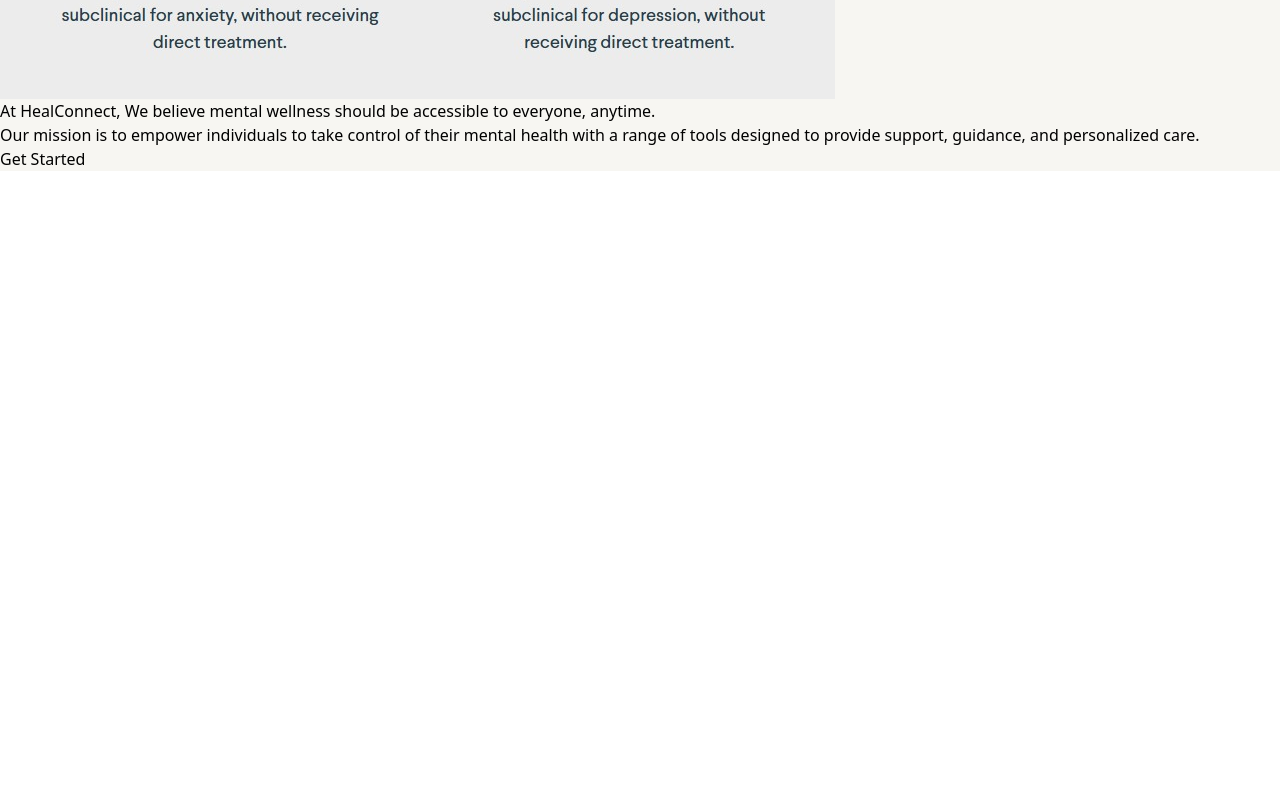
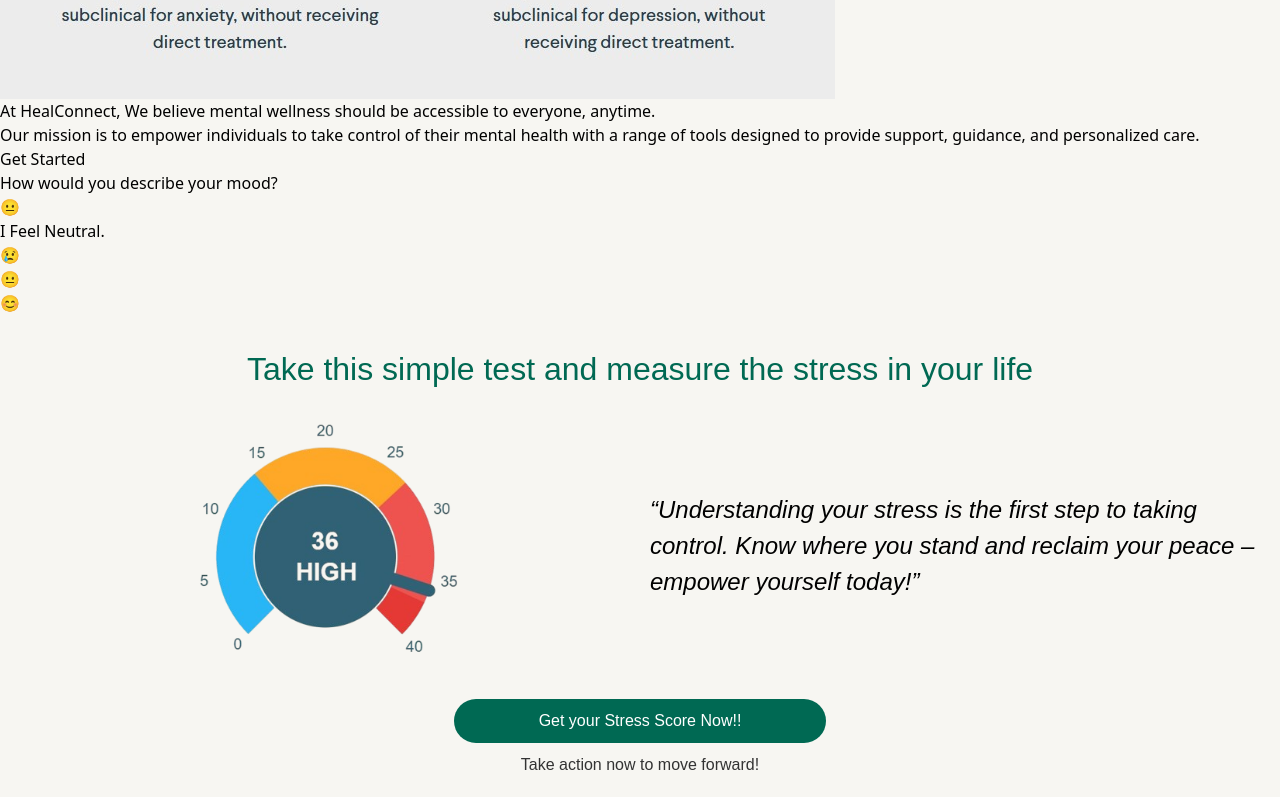
Before and after one commit to Odooamalthea2024/mehakverma_HealConnect, a React (Vite) app in the folder frontend/: page / in a window 1280 px wide. Shown: the part 1089-1886 px from the top of the page. Before the commit the page ends 1260 px from the top, so only its background shows below. Built offline with nearby package versions, Linux system fonts and the light colour scheme.

Commit message:
mood and stress added

```diff
--- a/frontend/src/App.jsx
+++ b/frontend/src/App.jsx
@@ -6,6 +6,8 @@
 import Mission from './components/Mission';
 import { BrowserRouter as Router, Routes, Route } from 'react-router-dom';
 import Calendar from './components/Calender';
+import Part3 from './components/part3';
+import Mood from './components/mood';
 
 function App() {
   return (
@@ -21,6 +23,8 @@
                 <StatisticsImage />
                 <Mission />
               </section>
+              <Mood/>
+              <Part3/>
             </>} />
             <Route path="/calendar" element={<Calendar />} />
           </Routes>
--- /dev/null
+++ b/frontend/src/assets/part3.css
@@ -0,0 +1,81 @@
+* {
+    margin: 0;
+    padding: 0;
+    box-sizing: border-box;
+    /* background-color: #F7F6F2; */
+  }
+
+
+
+  .app-container {
+    background-color: #f7f6f2;
+    font-family: Arial, sans-serif;
+    text-align: center;
+    padding: 20px;
+  }
+
+  .heading {
+    font-size: 2rem;
+    margin-bottom: 10px;
+    color: #006953;
+    margin-top:10px;
+  }
+
+  .content-container {
+    display: flex;
+    justify-content: center;
+    align-items: center;
+    gap: 20px;
+    margin-bottom: 30px;
+  }
+
+  .image-container {
+    flex: 1;
+  }
+
+  .image {
+    width: 100%;
+    max-width: 1300 px;
+    border-radius: 8px;
+    margin-top:20px;
+  }
+
+  .quote-container {
+    flex: 1;
+  }
+
+  .quote {
+    font-size: 1.5rem;
+    font-style: italic;
+    color:#000000;
+    text-align: left;
+    margin-top: 20px;
+  }
+
+  .button-container {
+    margin-top: 20px;
+    align-items: right;
+
+  }
+
+  .action-button {
+    background-color: #006953;
+    color: white;
+    border: none;
+    padding: 10px 20px;
+    font-size: 1rem;
+    border-radius: 25px;
+    cursor: pointer;
+
+    width:30%;
+  }
+
+  .action-button:hover {
+    background-color: #004f3c;
+  }
+
+  .button-text {
+    font-size: 1rem;
+    margin-top: 10px;
+    color: #333;
+  }
--- a/frontend/src/components/Home1.jsx
+++ b/frontend/src/components/Home1.jsx
@@ -48,6 +48,7 @@
       <div className="w-full bg-[#004c43] py-6 text-center mt-auto">
         <p className="text-white text-xl font-semibold">{quote}</p>
       </div>
+
     </div>
   );
 };
--- /dev/null
+++ b/frontend/src/components/Part3.jsx
@@ -0,0 +1,32 @@
+import React from "react";
+import "../assets/part3.css";
+
+function Part3() {
+  return (
+    <div style={{ backgroundColor: '#F7F6F2' }}>
+    <div className="app-container "  style={{ backgroundColor: '#F7F6F2' }}>
+      <h1 className="heading">Take this simple test and measure the stress in your life</h1>
+      <div className="content-container">
+        <div className="image-container">
+          <img
+            src="./test_score.png"
+            alt="Placeholder"
+            className="image"
+          />
+        </div>
+        <div className="quote-container">
+          <blockquote className="quote">
+          “Understanding your stress is the first step to taking control. Know where you stand and reclaim your peace – empower yourself today!”
+          </blockquote>
+        </div>
+      </div>
+      <div className="button-container">
+        <button className="action-button">Get your Stress Score️ Now!!</button>
+        <p className="button-text">Take action now to move forward!</p>
+      </div>
+    </div>
+    </div>
+  );
+}
+
+export default Part3;
--- /dev/null
+++ b/frontend/src/components/mood.jsx
@@ -0,0 +1,32 @@
+import React, { useState } from 'react';
+
+const moods = [
+  { label: 'Sad', emoji: '😢', color: 'bg-red-400' },
+  { label: 'Neutral', emoji: '😐', color: 'bg-yellow-400' },
+  { label: 'Happy', emoji: '😊', color: 'bg-green-400' },
+];
+
+function Mood() {
+  const [selectedMood, setSelectedMood] = useState(moods[1]);
+
+  return (
+    <div className="flex flex-col items-center justify-center m-12 p-12 bg-[#F7F6F2]">
+      <h1 className="text-2xl font-bold mb-4">How would you describe your mood?</h1>
+      <div className="text-6xl">{selectedMood.emoji}</div>
+      <p className="text-lg mt-2">I Feel {selectedMood.label}.</p>
+      <div className="flex mt-4">
+        {moods.map((mood, index) => (
+          <div
+            key={index}
+            className={`${mood.color} w-16 h-16 flex items-center justify-center rounded-full mx-2 cursor-pointer ${selectedMood.label === mood.label ? 'opacity-100' : 'opacity-50'}`}
+            onClick={() => setSelectedMood(mood)}
+          >
+            <span className="text-3xl">{mood.emoji}</span>
+          </div>
+        ))}
+      </div>
+    </div>
+  );
+}
+
+export default Mood;
--- a/frontend/src/index.css
+++ b/frontend/src/index.css
@@ -1,3 +1,7 @@
 @tailwind base;
 @tailwind components;
 @tailwind utilities;
+
+.mood {
+  transition: opacity 0.3s;
+}
--- /dev/null
+++ b/frontend/src/styles/theme.js
@@ -0,0 +1,6 @@
+export const colors = {
+    primary: '#006953',
+    secondary: '#A9C7B8',
+    background: '#e0ded7',
+    white: '#ffffff',
+  };
```
Also changed, not shown: frontend/public/stress.jpg (added), frontend/public/test_score.png (added).
